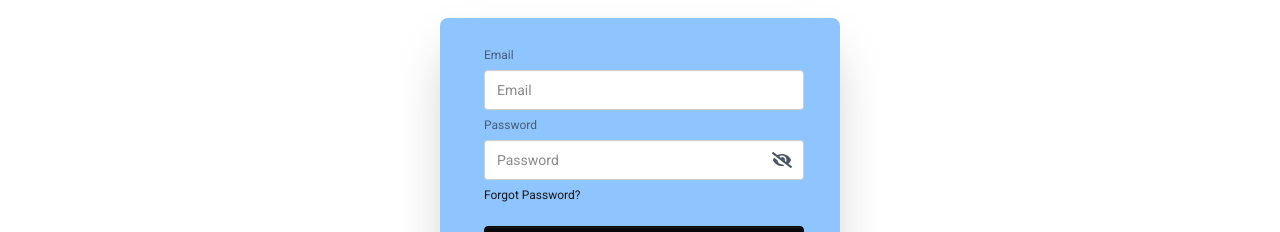
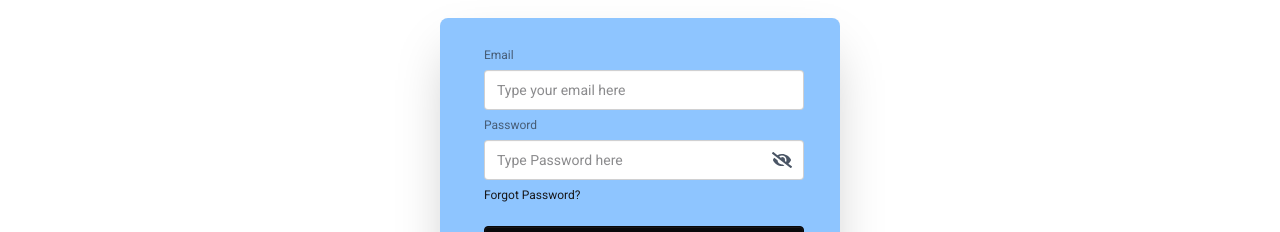
Before and after one commit to nazmul09ipe/Assignment-9-event-explorer, a React (Vite) app: page /auth/login in a window 1280 px wide. Shown: the part 214-446 px from the top of the page. Built offline with nearby package versions, Linux system fonts and the light colour scheme; no server answers.

Commit message:
adding placeholder in login page

```diff
--- a/src/Router/Layouts/AuthLayout/Login.jsx
+++ b/src/Router/Layouts/AuthLayout/Login.jsx
@@ -64,7 +64,7 @@ signInWithPopup(auth, provider)
               name="email"
               type="email"
               className="input"
-              placeholder="Email"
+              placeholder="Type your email here"
               required
               value={email}
               onChange={(e) => setEmail(e.target.value)}
@@ -76,7 +76,7 @@ signInWithPopup(auth, provider)
                 name="password"
                 type={showPassword ? 'text' : 'password'}
                 className="input w-full pr-10"
-                placeholder="Password"
+                placeholder="Type Password here"
                 required
                 value={password}
                 onChange={(e) => setPassword(e.target.value)}
```
